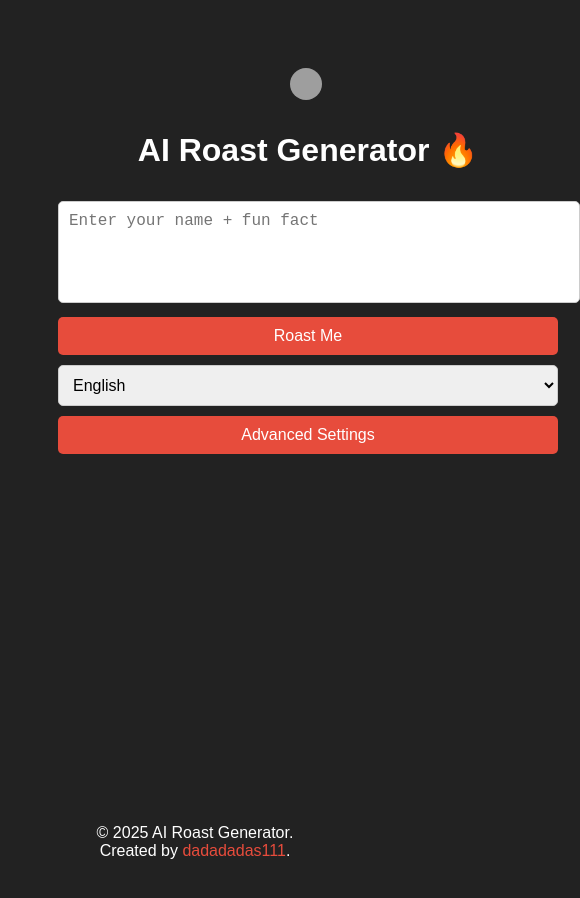
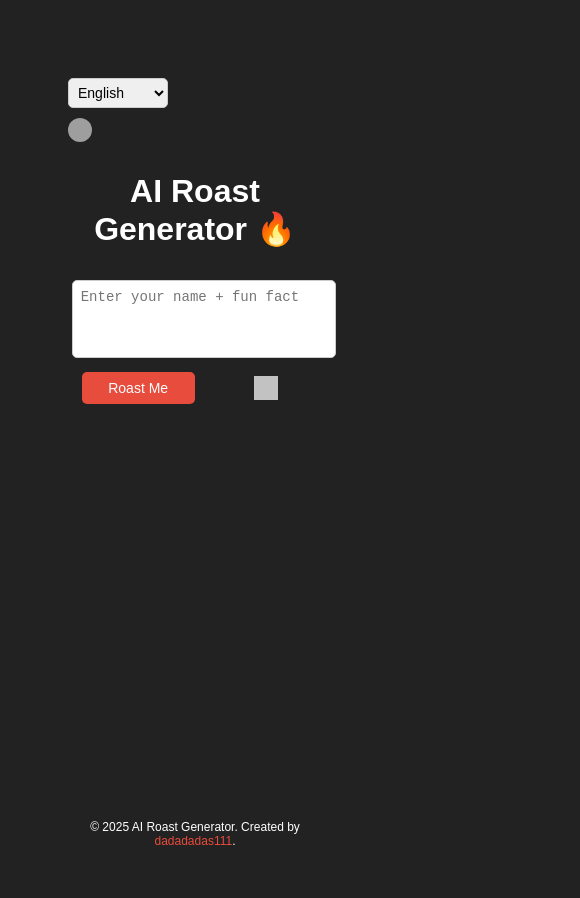
Before and after one commit to dadadadas111/ai-roast-generator, a website: page public/index.html in a window 390 px wide. Shown: the whole page, 580 px wide, since content can reach past the window. Drawn offline with nearby package versions, Linux system fonts and the light colour scheme; grey boxes are pictures that could not be loaded.

Commit message:
fix: UI elements

```diff
--- a/public/index.html
+++ b/public/index.html
@@ -1,27 +1,37 @@
 <!DOCTYPE html>
 <html lang="en">
+
 <head>
   <meta charset="UTF-8">
   <title>AI Roast Generator</title>
   <link rel="stylesheet" href="style.css">
 </head>
+
 <body>
   <header class="header">
+    <div class="header-left">
+      <select id="languageSelect" data-lang="en">
+        <option value="en">English</option>
+        <option value="es">Spanish</option>
+        <option value="fr">French</option>
+        <option value="vi">Vietnamese</option>
+      </select>
+    </div>
     <a href="https://github.com/dadadadas111/ai-roast-generator" target="_blank" class="github-link">
-      <img src="https://github.githubassets.com/images/modules/logos_page/GitHub-Mark.png" alt="GitHub" class="github-icon">
+      <img src="https://github.githubassets.com/images/modules/logos_page/GitHub-Mark.png" alt="GitHub"
+        class="github-icon">
     </a>
   </header>
   <div class="container">
     <h1>AI Roast Generator 🔥</h1>
     <textarea id="userInput" placeholder="Enter your name + fun fact"></textarea>
-    <button id="roastBtn">Roast Me</button>
-    <select id="languageSelect" data-lang="en">
-      <option value="en">English</option>
-      <option value="es">Spanish</option>
-      <option value="fr">French</option>
-      <option value="vi">Vietnamese</option>
-    </select>
-    <button id="advancedSettingsBtn">Advanced Settings</button>
+    <span style="width: 100%; display: flex; justify-content: center; align-items: center; gap: 10px;">
+      <button id="roastBtn">Roast Me</button>
+      <button id="advancedSettingsBtn" class="icon-btn">
+        <img src="https://cdn-icons-png.flaticon.com/512/2099/2099058.png" alt="Settings" class="settings-icon">
+      </button>
+    </span>
+
     <div id="advancedSettingsModal" class="modal" style="display:none;">
       <div class="modal-content">
         <h2>Advanced Settings</h2>
@@ -37,7 +47,8 @@
     <p id="output" hidden class="markdown"></p>
   </div>
   <footer class="footer">
-    <p>© <span id="currentYear"></span> AI Roast Generator. Created by <a href="https://github.com/dadadadas111" target="_blank" class="footer-link">dadadadas111</a>.</p>
+    <p>© <span id="currentYear"></span> AI Roast Generator. Created by <a href="https://github.com/dadadadas111"
+        target="_blank" class="footer-link">dadadadas111</a>.</p>
   </footer>
   <script src="https://cdn.jsdelivr.net/npm/marked/marked.min.js"></script>
   <script src="script.js"></script>
@@ -45,4 +56,5 @@
     document.getElementById('currentYear').textContent = new Date().getFullYear();
   </script>
 </body>
+
 </html>
--- a/public/script.js
+++ b/public/script.js
@@ -29,7 +29,6 @@ async function updateLocalization(language) {
       document.querySelector("h1").textContent = translations.title;
       document.getElementById("userInput").placeholder = translations.placeholder;
       document.getElementById("roastBtn").textContent = translations.roastBtn;
-      document.getElementById("advancedSettingsBtn").textContent = translations.advancedSettingsBtn;
       document.querySelector("label[for='roastLevel']").textContent = translations.roastLevel;
       document.querySelector("label[for='humorLevel']").textContent = translations.humorLevel;
       document.querySelector("label[for='responseLength']").textContent = translations.responseLength;
--- a/public/style.css
+++ b/public/style.css
@@ -12,7 +12,7 @@ body {
 
 .container {
   flex: 1;
-  width: 500px;
+  width: 80%;
   margin: auto;
 }
 
@@ -38,10 +38,9 @@ button {
   color: white;
   border: none;
   cursor: pointer;
-  margin: 10px auto;
+  margin: 10px;
   border-radius: 5px;
   display: block;
-  width: 100%;
 }
 
 select {
@@ -51,7 +50,7 @@ select {
   border-radius: 5px;
   border: 1px solid #ccc;
   display: block;
-  width: 100%;
+  width: 100px;
   margin: 10px auto;
 }
 
@@ -97,11 +96,26 @@ input[type="range"] {
   margin: 10px 0;
 }
 
+/* Header adjustments */
 .header {
+  display: flex;
+  justify-content: space-between;
+  align-items: center;
   background: #222;
-  color: #fff;
   padding: 10px;
-  text-align: right;
+}
+
+.header-left {
+  display: flex;
+  align-items: center;
+}
+
+#languageSelect {
+  margin-right: 10px;
+  padding: 5px;
+  font-size: 14px;
+  border-radius: 5px;
+  border: 1px solid #ccc;
 }
 
 .github-link {
@@ -121,6 +135,27 @@ input[type="range"] {
   transform: scale(1.1);
 }
 
+/* Advanced settings icon button */
+.icon-btn {
+  background: none;
+  border: none;
+  cursor: pointer;
+  padding: 0;
+  margin: 0;
+}
+
+.settings-icon {
+  width: 24px;
+  height: 24px;
+  vertical-align: middle;
+  filter: invert(100%) sepia(0%) saturate(0%) hue-rotate(0deg) brightness(200%) contrast(100%);
+  transition: transform 0.2s, filter 0.2s;
+}
+
+.settings-icon:hover {
+  transform: scale(1.1);
+  filter: invert(50%) sepia(100%) saturate(500%) hue-rotate(360deg) brightness(150%) contrast(100%);
+}
 
 .footer {
   background: #222;
@@ -135,3 +170,52 @@ input[type="range"] {
   color: #e74c3c;
   text-decoration: none;
 }
+
+/* Mobile responsiveness */
+@media (max-width: 600px) {
+  .container {
+    width: 90%;
+  }
+
+  textarea, input, button, select {
+    font-size: 14px;
+    padding: 8px;
+  }
+
+  button {
+    width: 100%;
+  }
+
+  .modal-content {
+    max-width: 90%;
+  }
+
+  .header {
+    flex-direction: column;
+    align-items: flex-start;
+  }
+
+  .github-icon {
+    width: 24px;
+    height: 24px;
+  }
+
+  .footer {
+    font-size: 12px;
+  }
+}
+
+@media (max-width: 400px) {
+  textarea {
+    height: 60px;
+  }
+
+  .github-icon {
+    width: 24px;
+    height: 24px;
+  }
+
+  .footer {
+    font-size: 12px;
+  }
+}
```
